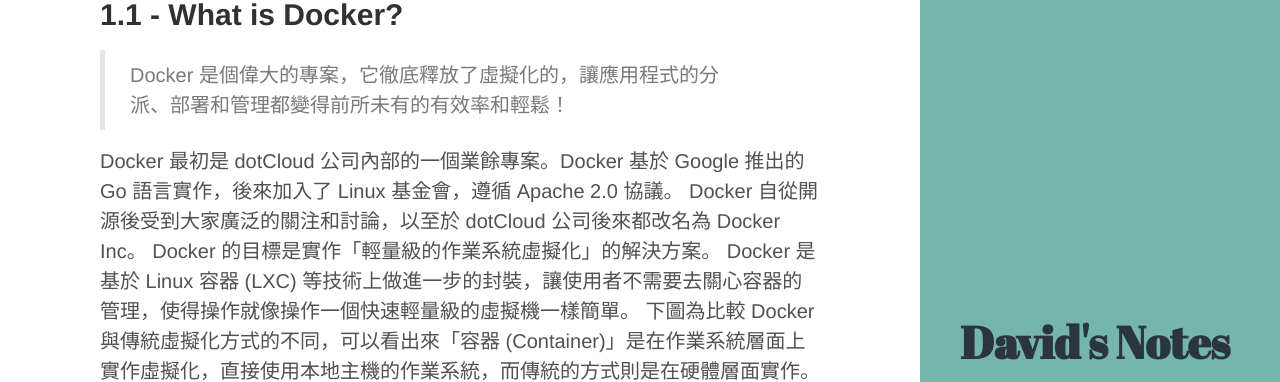
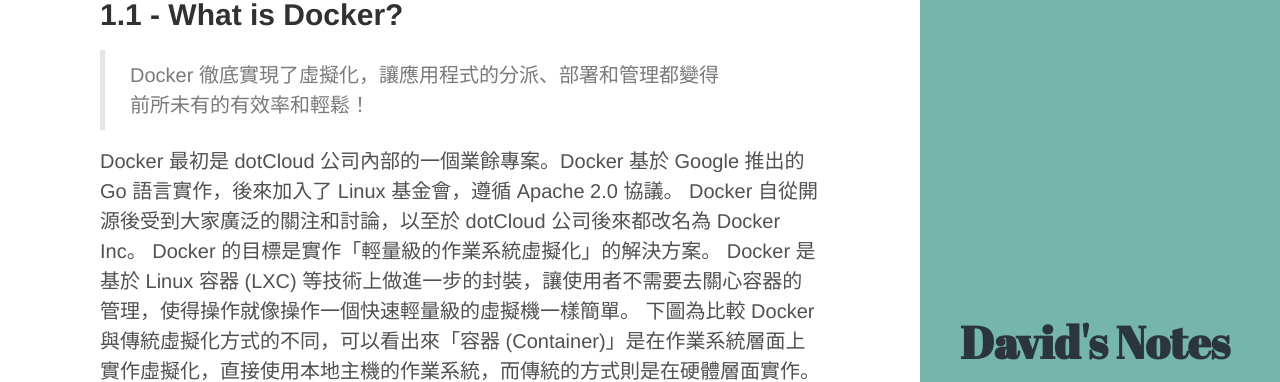
Before and after one commit to dppss90010/yungshenglu.github.io, a Jekyll site: the page built from _posts/2018-06-03-Docker1.md, in a window 1280 px wide and 900 px high, scrolled down 338 px, cut to the strip 196-578 px from the top of the window. Built offline with Jekyll 4.4.1, drawn with Linux system fonts in a browser that asks for light colours; comment, search, counter and statistics services are not loaded.

Commit message:
Update latest post

```diff
--- a/_posts/2018-06-03-Docker1.md
+++ b/_posts/2018-06-03-Docker1.md
@@ -17,7 +17,7 @@
 
 ## 1.1 - What is Docker?
 
-> Docker 是個偉大的專案，它徹底釋放了虛擬化的，讓應用程式的分派、部署和管理都變得前所未有的有效率和輕鬆！
+> Docker 徹底實現了虛擬化，讓應用程式的分派、部署和管理都變得前所未有的有效率和輕鬆！
 
 Docker 最初是 dotCloud 公司內部的一個業餘專案。Docker 基於 Google 推出的 Go 語言實作，後來加入了 Linux 基金會，遵循 Apache 2.0 協議。
 Docker 自從開源後受到大家廣泛的關注和討論，以至於 dotCloud 公司後來都改名為 Docker Inc。 Docker 的目標是實作「輕量級的作業系統虛擬化」的解決方案。 Docker 是基於 Linux 容器 (LXC) 等技術上做進一步的封裝，讓使用者不需要去關心容器的管理，使得操作就像操作一個快速輕量級的虛擬機一樣簡單。
```
